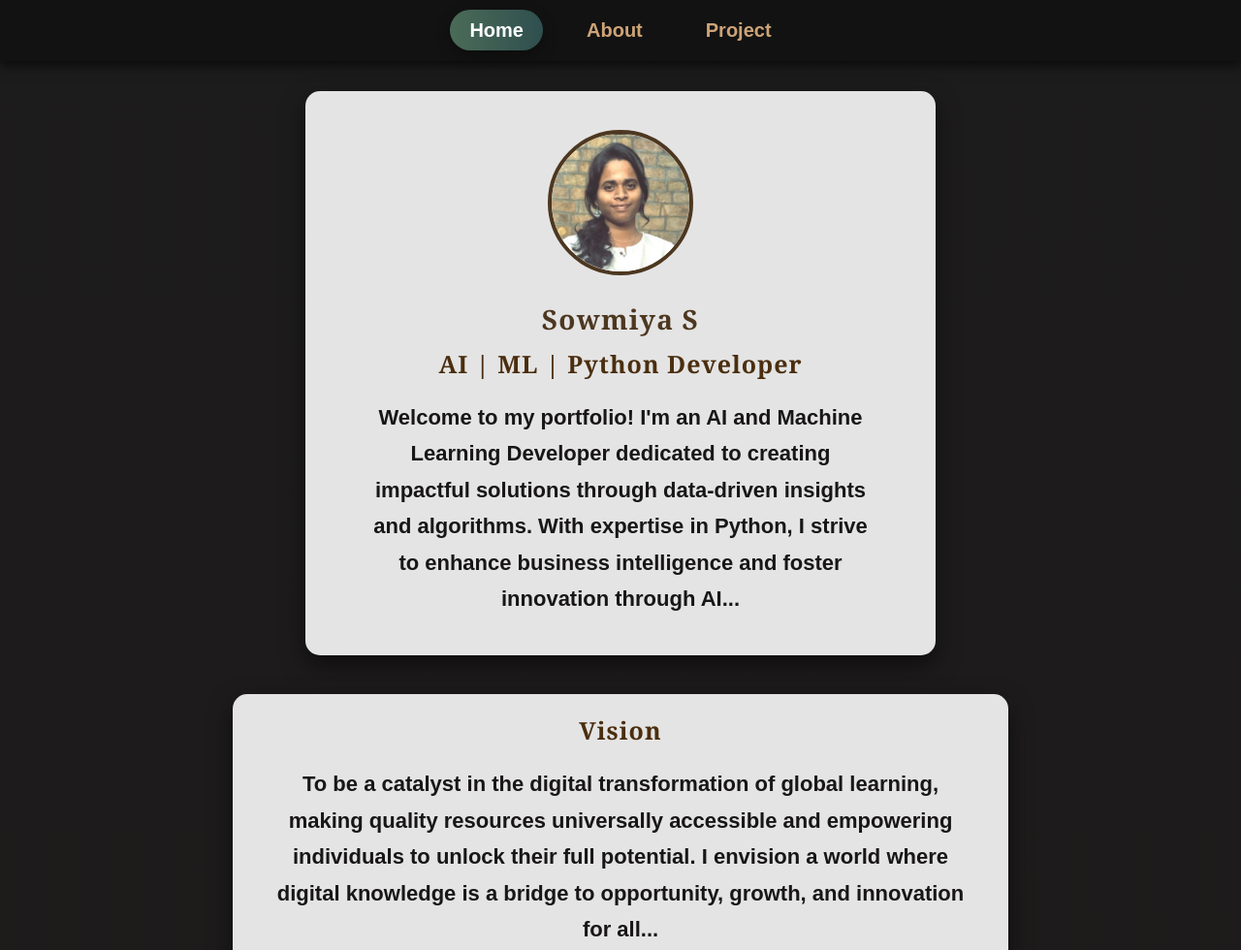
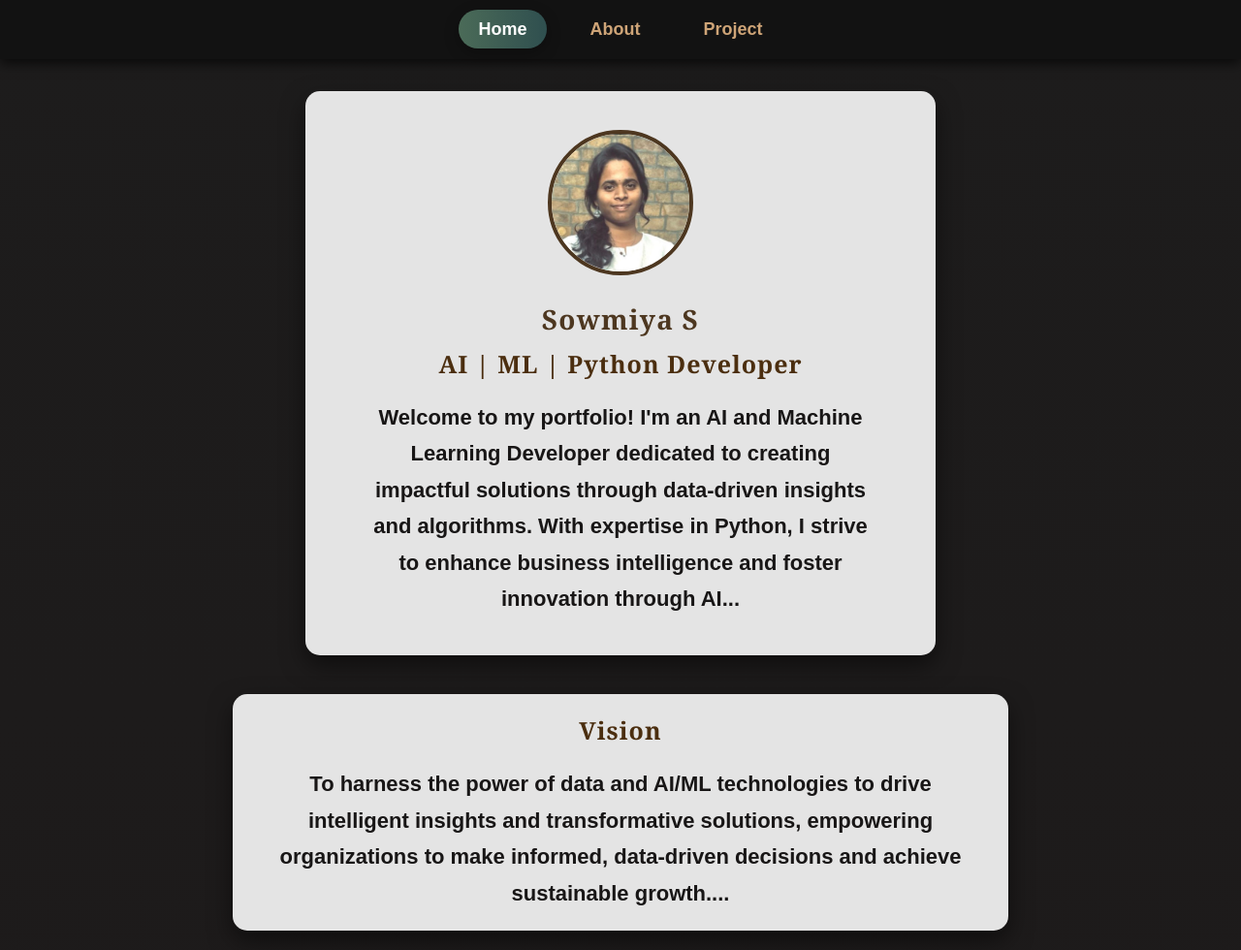
Before and after one commit to Sowmiya0333/sowmiya-s, a plain HTML site: page index.html in a window 1280 px wide. Shown: the top 980 px of the page at 97% size. Drawn offline with Linux system fonts and the light colour scheme; a web font is replaced by a local one.

Commit message:
change font size of the header

```diff
--- a/about.css
+++ b/about.css
@@ -22,6 +22,31 @@ header {
     z-index: 1000;
     box-shadow: 0 4px 12px rgba(0, 0, 0, 0.7);
 }
+nav ul {
+    list-style: none;
+    display: flex;
+    justify-content: center;
+    gap: 25px;
+}
+
+nav ul li a {
+    color: #cea477; /* Warm, light color */
+    text-decoration: none;
+    font-size: 18px;
+    font-weight: bold;
+    padding: 10px 20px;
+    border-radius: 25px;
+    transition: background-color 0.3s, color 0.3s, transform 0.3s;
+}
+
+nav ul li a:hover,
+nav ul li a.active {
+    background: linear-gradient(90deg, #4b6b58, #2f4f4f); /* Sage and dark green */
+    color: #ffffff;
+    transform: scale(1.1);
+    box-shadow: 0 5px 15px rgba(0, 0, 0, 0.3);
+}
+
 section {
     opacity: 0;
     transition: opacity 0.5s ease, transform 0.5s ease;
@@ -44,16 +69,6 @@ section.animate {
 
 nav ul.show {
     display: block;
-}
-
-@media (max-width: 768px) {
-    .nav-toggle {
-        display: inline-block;
-    }
-    nav ul {
-        display: none;
-        flex-direction: column;
-    }
 }
 
 .skills-section {
--- a/index.css
+++ b/index.css
@@ -33,7 +33,7 @@ nav ul {
 nav ul li a {
     color: #cea477; /* Warm, light color */
     text-decoration: none;
-    font-size: 20px;
+    font-size: 18px;
     font-weight: bold;
     padding: 10px 20px;
     border-radius: 25px;
@@ -56,7 +56,6 @@ nav ul li a.active {
     color: #ffffff;
     font-size:25px;
 }
-
 
 .profile-container {
     max-width: 650px;
--- a/index.html
+++ b/index.html
@@ -11,9 +11,6 @@
     <style>
         @import url('https://fonts.cdnfonts.com/css/hahmlet');
 </style>
-
-
-
 
 </head>
 <body>
@@ -45,7 +42,7 @@
     <section class="vision-section">
         <div class="vision-container">
             <h2>Vision</h2>
-            <b><p>To be a catalyst in the digital transformation of global learning, making quality resources universally accessible and empowering individuals to unlock their full potential. I envision a world where digital knowledge is a bridge to opportunity, growth, and innovation for all...</p></b>
+            <b><p>To harness the power of data and AI/ML technologies to drive intelligent insights and transformative solutions, empowering organizations to make informed, data-driven decisions and achieve sustainable growth....</p></b>
         </div>
     </section>
 
@@ -53,7 +50,7 @@
     <section class="mission-section">
         <div class="mission-container">
             <h2>Mission</h2>
-            <b><p>To create innovative, scalable digital platforms that democratize access to knowledge and tools, fostering a culture of continuous learning. By designing user-centric solutions that are inclusive and intuitive, I aim to lead the way in shaping a digital future where everyone, regardless of background, has the resources to succeed...</p></b>
+            <b><p>To create AI and machine learning models that turn complex data into actionable insights, enabling businesses to optimize operations, solve problems, and unlock new opportunities through advanced analytics and automation. My focus is on delivering solutions that add real value, enhance efficiency, and drive success....</p></b>
         </div>
     </section>
 
--- a/project.css
+++ b/project.css
@@ -33,7 +33,7 @@ nav ul {
 nav ul li a {
     color: #cea477; /* Warm, light color */
     text-decoration: none;
-    font-size: 20px;
+    font-size: 18px;
     font-weight: bold;
     padding: 10px 20px;
     border-radius: 25px;
```
Also changed, not shown: about.html (+1 -0 lines), image/jango.png (added).
